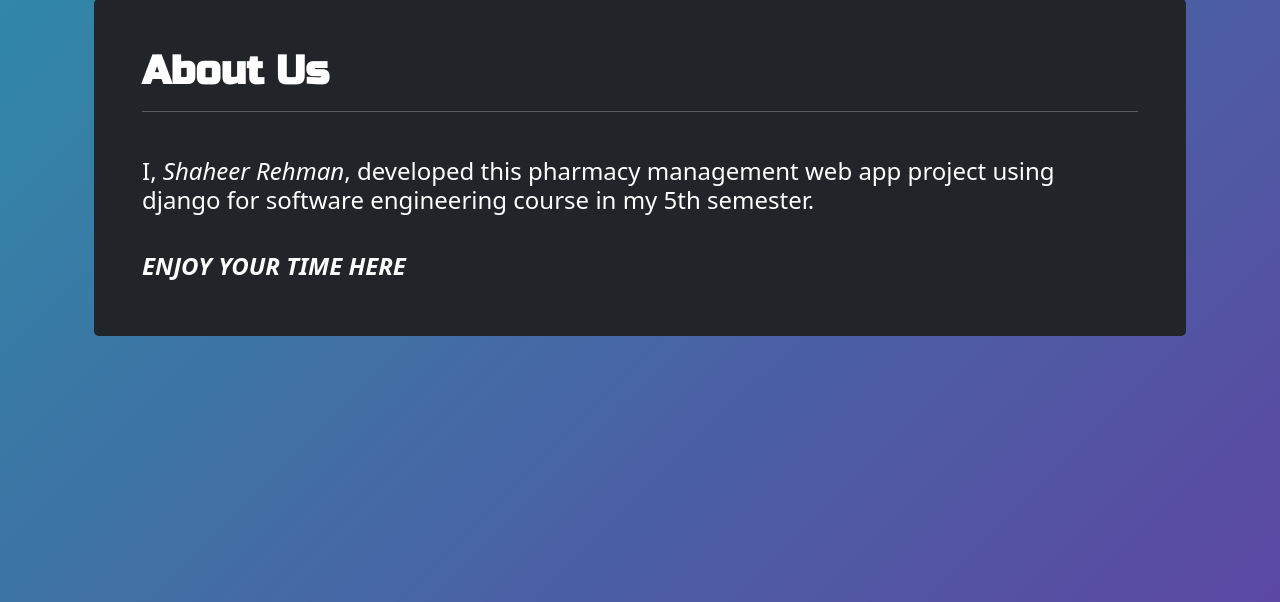
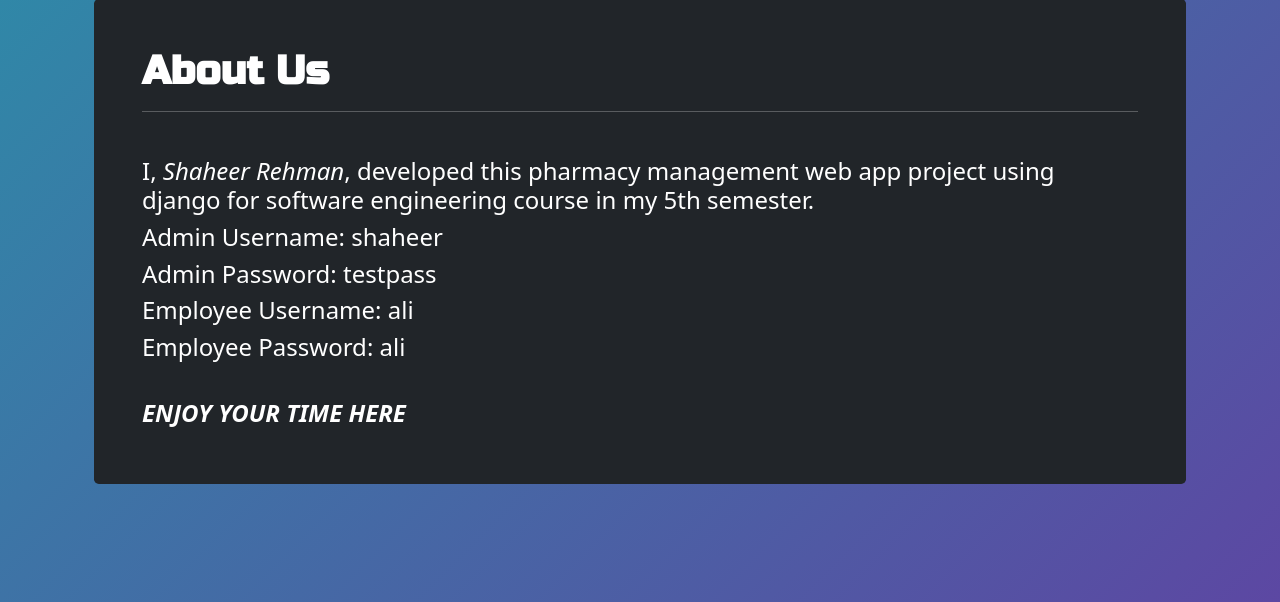
Before and after one commit to ShaheerRehman/YOLO_Pharmacy, a Django app: page /about/ in a window 1280 px wide. Shown: the part 108-710 px from the top of the page. Run offline with Django 4.2, Linux system fonts and the light colour scheme.

Commit message:
commiting

```diff
--- a/yolo_pharmacy/yolo_site/templates/yolo_site/about.html
+++ b/yolo_pharmacy/yolo_site/templates/yolo_site/about.html
@@ -3,5 +3,9 @@
     <h1 class="mainh1">About Us</h1>
     <hr>
     <h4><br>I, <em>Shaheer Rehman</em>, developed this pharmacy management web app project using django for software engineering course in my 5th semester. </h4>
+    <h4>Admin Username: shaheer</h4>
+    <h4>Admin Password: testpass</h4>
+    <h4>Employee Username: ali</h4>
+    <h4>Employee Password: ali</h4>
     <h4><br><em><strong>ENJOY YOUR TIME HERE</strong></em></h4>
 {% endblock %}}
```
